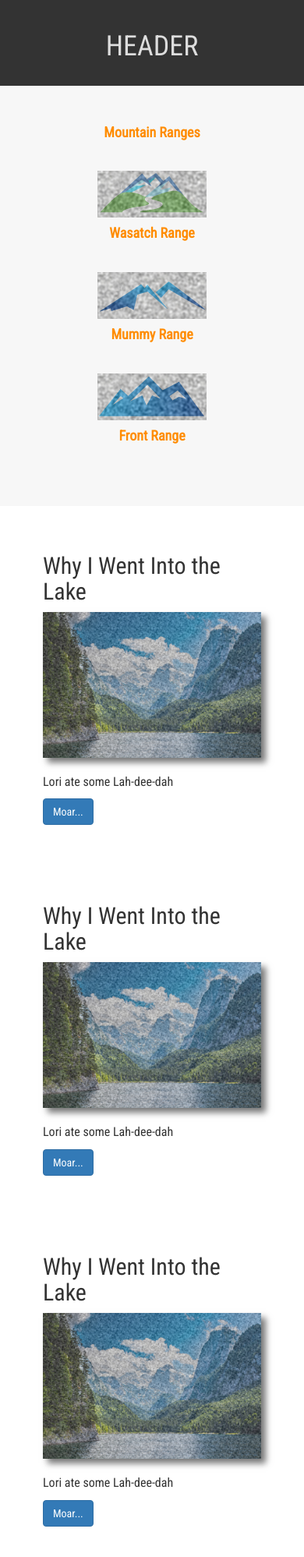
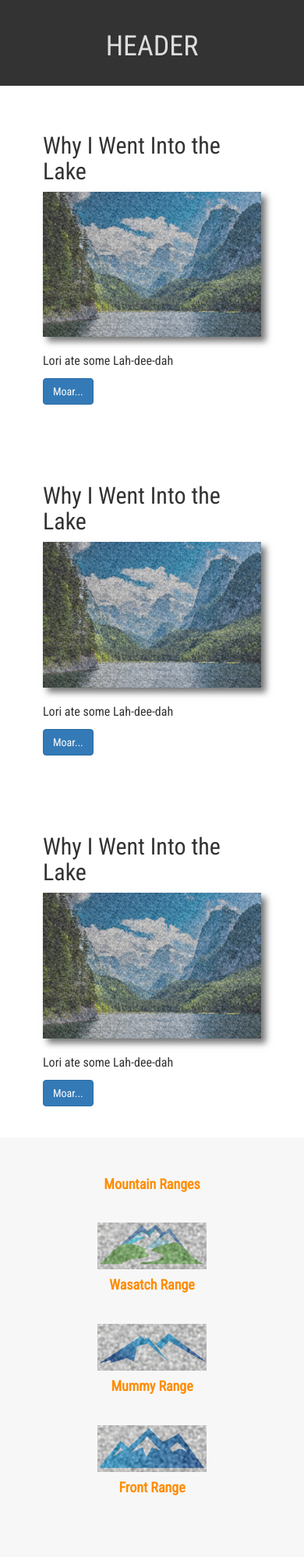
Before and after one commit to ZacharyRSmith/bootstrap-tut, a website: page app/index.html in a window 390 px wide. Shown: the top 1997 px of the page at 78% size. Drawn offline with nearby package versions, Linux system fonts and the light colour scheme.

Commit message:
(feat) Drop columns in response to xs and sm screens.

```diff
--- a/app/index.html
+++ b/app/index.html
@@ -25,28 +25,7 @@
 
     <div class="container-fluid">
       <div class="row">
-        <aside class="col-sm-2 range-list">
-          <h4 class="range-title">
-              <b>Mountain Ranges</b>
-          </h4>
-
-          <a href="./wasatch-range.html">
-            <img src="./images/range-1.png" alt="Drawing of the Wasatch Range.">
-            <h4>Wasatch Range</h4>
-          </a>
-
-          <a href="./mummy-range.html">
-            <img src="./images/range-2.png" alt="Drawing of the Mummy Range.">
-            <h4>Mummy Range</h4>
-          </a>
-
-          <a href="./front-range.html">
-            <img src="./images/range-3.png" alt="Drawing of the Front Range.">
-            <h4>Front Range</h4>
-          </a>
-        </aside>
-
-        <section class="col-sm-8">
+        <section class="col-sm-9 col-sm-push-3 col-md-8 col-md-push-2">
           <article>
             <h2>Why I Went Into the Lake</h2>
             <img src="./images/lake.jpg" alt="Picture of a lake.">
@@ -90,7 +69,28 @@
           </article>
         </section>
 
-        <aside class="col-sm-2 sports-icon-list">
+        <aside class="col-sm-3 col-sm-pull-9 col-md-2 col-md-pull-8 range-list">
+          <h4 class="range-title">
+              <b>Mountain Ranges</b>
+          </h4>
+
+          <a href="./wasatch-range.html">
+            <img src="./images/range-1.png" alt="Drawing of the Wasatch Range.">
+            <h4>Wasatch Range</h4>
+          </a>
+
+          <a href="./mummy-range.html">
+            <img src="./images/range-2.png" alt="Drawing of the Mummy Range.">
+            <h4>Mummy Range</h4>
+          </a>
+
+          <a href="./front-range.html">
+            <img src="./images/range-3.png" alt="Drawing of the Front Range.">
+            <h4>Front Range</h4>
+          </a>
+        </aside>
+
+        <aside class="col-xs-12 col-md-2 sports-icon-list">
           <a href="./downhill.html">
             <img src="./images/icon-snowboard.png" alt="Icon of a snowboard." />
             <h6>Downhill</h6>
```
